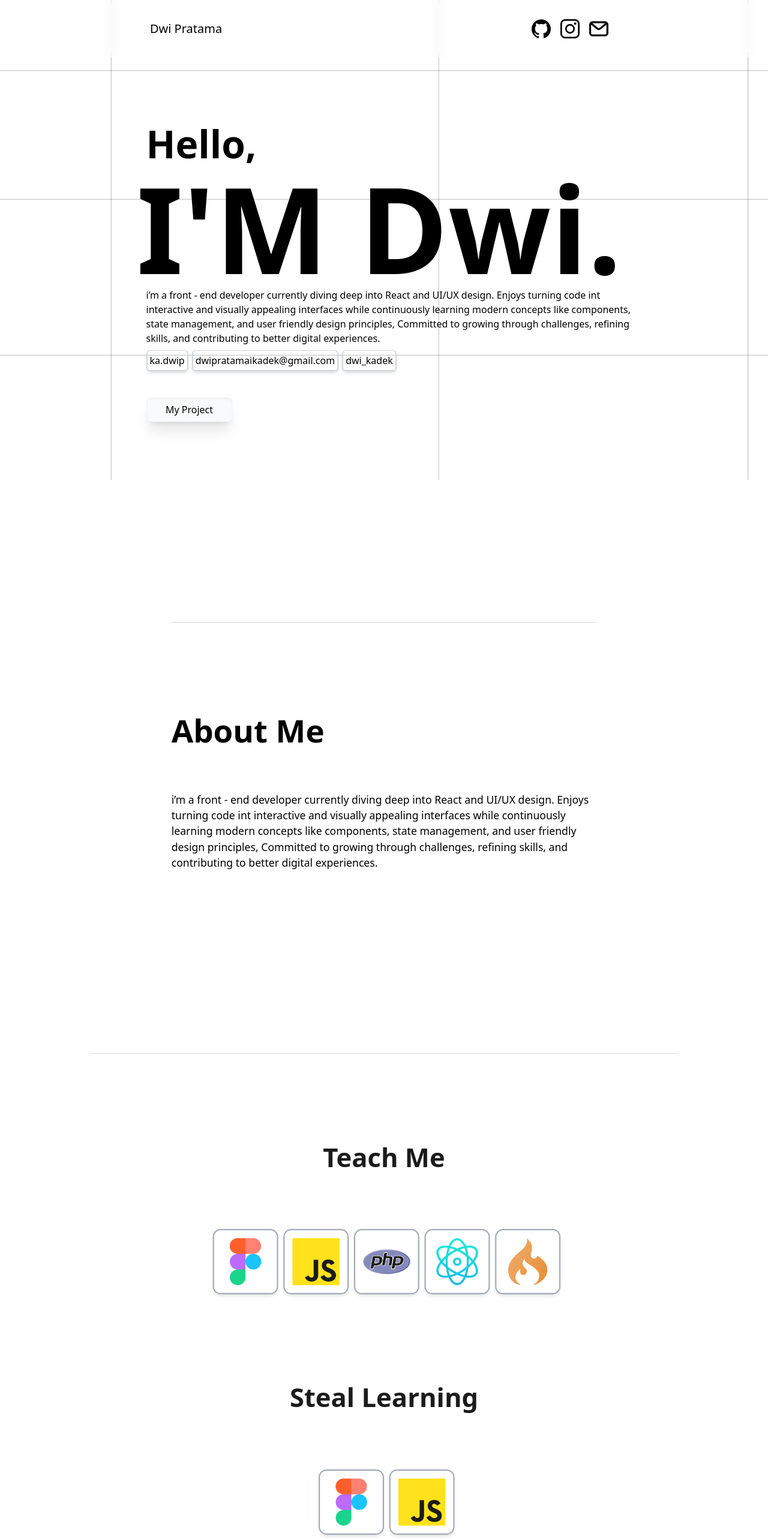
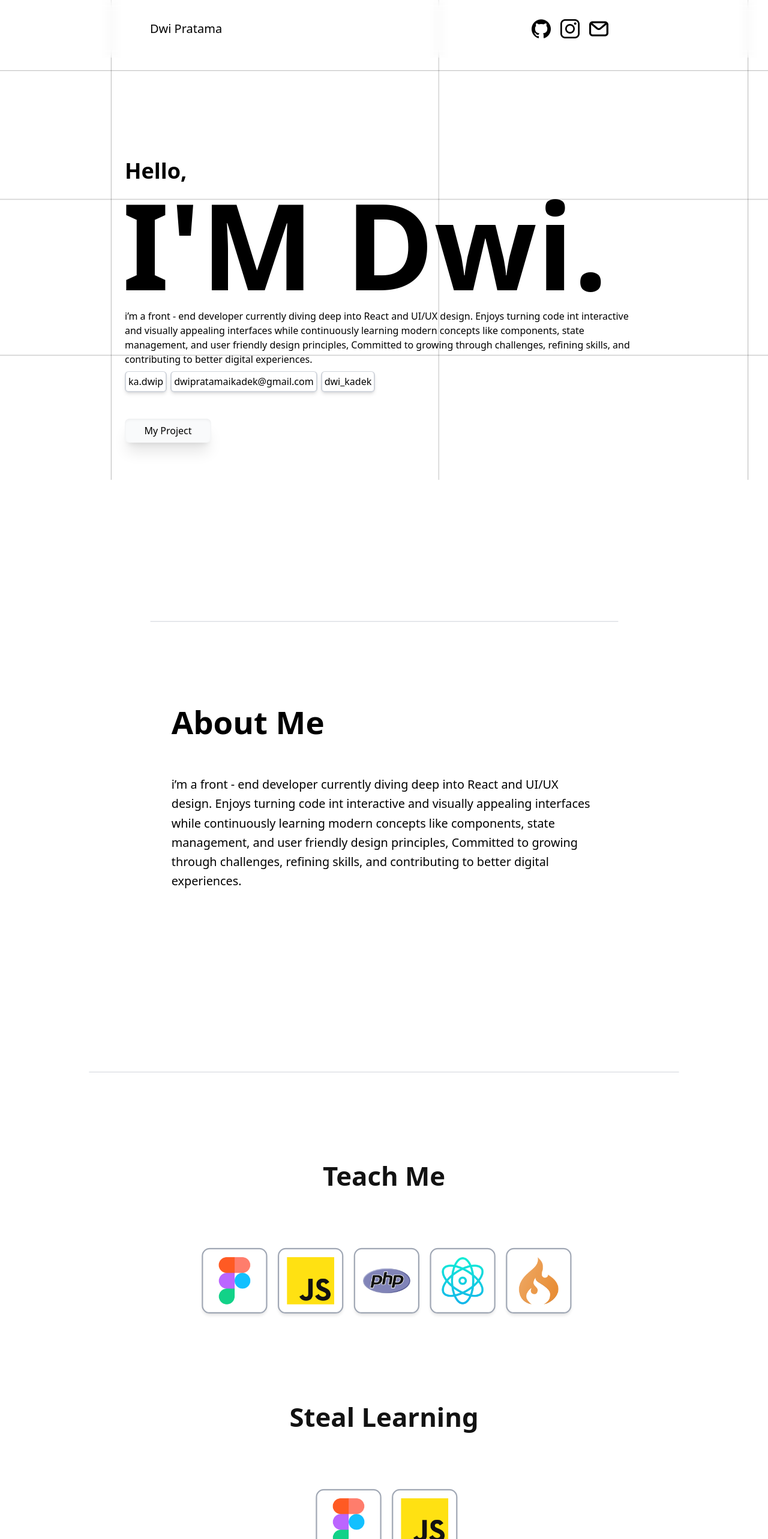
Before and after one commit to DwiPratamaKadek/portofolio-dwi, a React (Vite) app: page / in a window 1280 px wide. Shown: the top 2566 px of the page at 60% size. Built offline with nearby package versions, Linux system fonts and the light colour scheme.

Commit message:
repondsive

```diff
--- a/src/component/navbar.jsx
+++ b/src/component/navbar.jsx
@@ -2,8 +2,8 @@ import { Link } from "react-router-dom"
 
 export default function Navbar(){
     return (
-        <nav className="bg-white/20 backdrop-blur-sm fixed top-0 w-full ">
-            <div className="h-24 flex justify-around items-center">
+        <nav className="bg-white/20 backdrop-blur-sm fixed top-0 w-full z-50 ">
+            <div className="h-20 sm:h-24 md:  flex justify-around items-center">
                 <ul className="list-none flex items-center">
                     <li className="pr-4 font-sans text-xl font-medium "><Link to ="/">Dwi Pratama</Link></li>
                 </ul>
--- a/src/component/projectShowCase.jsx
+++ b/src/component/projectShowCase.jsx
@@ -16,16 +16,18 @@ export default function ProjectShowCase ({
 return (
     <div className="w-full px-4 font-sans grid place-content-center mb-10 ">
                 <div className=" flex flex-col md:flex-row justify-center gap-20 md:gap-56 ">
-                    <div className="w-full md:w-[35%] lg:w-[40%] w-max-[300px] ">
+                    <div className="
+                    w-[100vm]
+                    max-w-[350px]
+                    md:w-[50%]
+                    lg:max-w-[500px]
+                     ">
                         {images.map((img, index) => (
                             <ImageBox
                                 key={index}
                                 src={img.src}
                                 alt={img.alt}
-                                width="400px"
-                                height="200px"
                                 className=" border-0 p-2 w-full h-auto object-contain inset-shadow-sm"
-                                style = {{width : '100%', height: '100%'}}
                             />
                         ))}
                     </div>
--- a/src/pages/home.jsx
+++ b/src/pages/home.jsx
@@ -42,17 +42,23 @@ export default function Home(){
 
     return (
         <>
-            <div className="h-screen w-full bg-[url('/image/Group2.png')] bg-cover">
-                <div className='font-sans grid place-content-center'>
-                    <motion.h1 style={{x, opacity}}  className='font-semibold mt-[200px] ml-4 text-[64px] leading-tight'>Hello,</motion.h1>
-                    <motion.h1 style={{x, opacity}}  className='font-semibold  text-[200px] leading-none'>{name}</motion.h1>
-                    <motion.p style={{x, opacity}}  className="font-light w-[809px] ml-4  ">{aboutME}</motion.p>
-                    <motion.div style={{x, opacity}} className=" flex ml-4 gap-1.5 mt-2">
-                        <Box><DynamicLink href="https://www.instagram.com/ka.dwip/" target="_blank"> ka.dwip</DynamicLink></Box>
-                        <Box><DynamicLink href="https://mail.google.com/mail/?view=cm&to=dwipratamaikadek@gmail.com&su=Judul&body=Pesan" target="_blank">dwipratamaikadek@gmail.com</DynamicLink></Box>
-                        <Box><DynamicLink href="https://github.com/DwiPratamaKadek" target="_blank">dwi_kadek</DynamicLink></Box>
-                    </motion.div>
-                    <motion.div style={{x, opacity}} className="ml-4"><Button/></motion.div>
+            <div className="h-screen w-full bg-[url('/image/Group2.png')] bg-cover bg-no-repeat">
+                <div className='container mx-auto px-4 h-full flex items-center justify-center'>
+                    <div className="font-sans w-full max-w-4xl">
+                        <motion.h1 style={{x, opacity}}
+                            className='font-semibold mt-[200px] ml-4 text-4xl leading-tight sm:text-3xl md:text-4xl '>Hello,</motion.h1>
+                        <motion.h1 style={{x, opacity}}
+                            className='font-semibold text-8xl ml-3 sm:text-6xl md:text-8xl lg:text-[120px] xl:text-[200px] '>{name}</motion.h1>
+                        <motion.p style={{x, opacity}}
+                            className="font-light w-max-[800px] ml-4 mt-2 mr-2 text-max-[20px]">{aboutME}</motion.p>
+                        <motion.div style={{x, opacity}}
+                            className=" flex ml-4 gap-1.5 mt-2">
+                            <Box><DynamicLink href="https://www.instagram.com/ka.dwip/" target="_blank"> ka.dwip</DynamicLink></Box>
+                            <Box><DynamicLink href="https://mail.google.com/mail/?view=cm&to=dwipratamaikadek@gmail.com&su=Judul&body=Pesan" target="_blank">dwipratamaikadek@gmail.com</DynamicLink></Box>
+                            <Box><DynamicLink href="https://github.com/DwiPratamaKadek" target="_blank">dwi_kadek</DynamicLink></Box>
+                        </motion.div>
+                        <motion.div style={{x, opacity}} className="ml-4"><Button/></motion.div>
+                    </div>
                 </div>
             </div>
             <div className='grid place-content-center'>
@@ -86,9 +92,19 @@ export default function Home(){
         const aboutME = "i’m a front - end developer currently diving deep into React and UI/UX design. Enjoys turning code int interactive and visually appealing interfaces while continuously learning modern concepts like components, state management, and user friendly design principles, Committed to growing through challenges, refining skills, and contributing to better digital experiences.  "
 
         return (
-            <motion.div style={{opacity, scale}} ref={ref} className="border-t border-gray-300 my-64 mx-16">
-                <h1 className="text-[48px] mb-14 font-bold mt-32"> About Me </h1>
-                <p className="w-[645px] font-light">{aboutME}</p>
+            <motion.div
+                style={{ opacity, scale }}
+                ref={ref}
+                className="border-t border-gray-300 my-20 md:my-32 lg:my-64 mx-4 md:mx-8 lg:mx-16"
+            >
+                <div className="max-w-4xl mx-auto px-4 md:px-6 lg:px-8">
+                <h1 className="text-3xl sm:text-4xl md:text-5xl lg:text-[48px] mb-8 md:mb-12 lg:mb-14 font-bold mt-12 md:mt-20 lg:mt-32">
+                    About Me
+                </h1>
+                <p className="font-light max-w-[645px] text-base md:text-lg leading-relaxed">
+                    {aboutME}
+                </p>
+                </div>
             </motion.div>
     )
 }
@@ -147,8 +163,8 @@ function Learning (){
         <motion.div style={{opacity,scale}} ref={ref} className="flex flex-col items-center">
             <div className="border-t border-gray-300 w-full max-w-[900px]"></div>
             <h1 className="text-[40px] mb-20 font-semibold mt-32 "> Teach Me </h1>
-            <div className="w-full max-w-[900px] px-4">
-                <div className="flex justify-center-safe ">
+            <div className="w-full max-w-[900px] px-4 mx-auto">
+                <div className="flex flex-wrap justify-center-safe gap-2">
                 {images.map((img, index) => (
                     <ImageBox
                     key={index}
@@ -156,14 +172,14 @@ function Learning (){
                     alt={img.alt}
                     width="100px"
                     height="100px"
-                    className="border-2 p-3"
+                    className=" border-2 p-3"
                     />
                 ))}
                 </div>
             </div>
                 <h1 className="text-[40px] mb-20 font-semibold mt-32 "> Steal Learning </h1>
-                <div className="w-full max-w-[900px] px-4">
-                <div className="flex justify-center">
+                <div className="w-full max-w-[900px] px-4 mx-auto">
+                <div className="flex flex-wrap justify-center-safe gap-2">
                 {img.map((img, index) => (
                     <ImageBox
                     key={index}
@@ -218,7 +234,7 @@ function Project () {
     }
     return(
         <motion.div style={{opacity, scale}} ref={ref} id="project">
-            <div className="flex justify-center mt-48"><div className="border-t border-gray-300 w-full max-w-[900px] "></div></div>
+            <div className="flex faljustify-center mt-48"><div className="border-t border-gray-300 w-full max-w-[900px] "></div></div>
             <div className="w-full max-w-[900px] px-4 font-sans grid place-content-center">
             <h1 className="text-[40px] mb-20 font-semibold mt-32"> Project </h1>
         </div>
```
